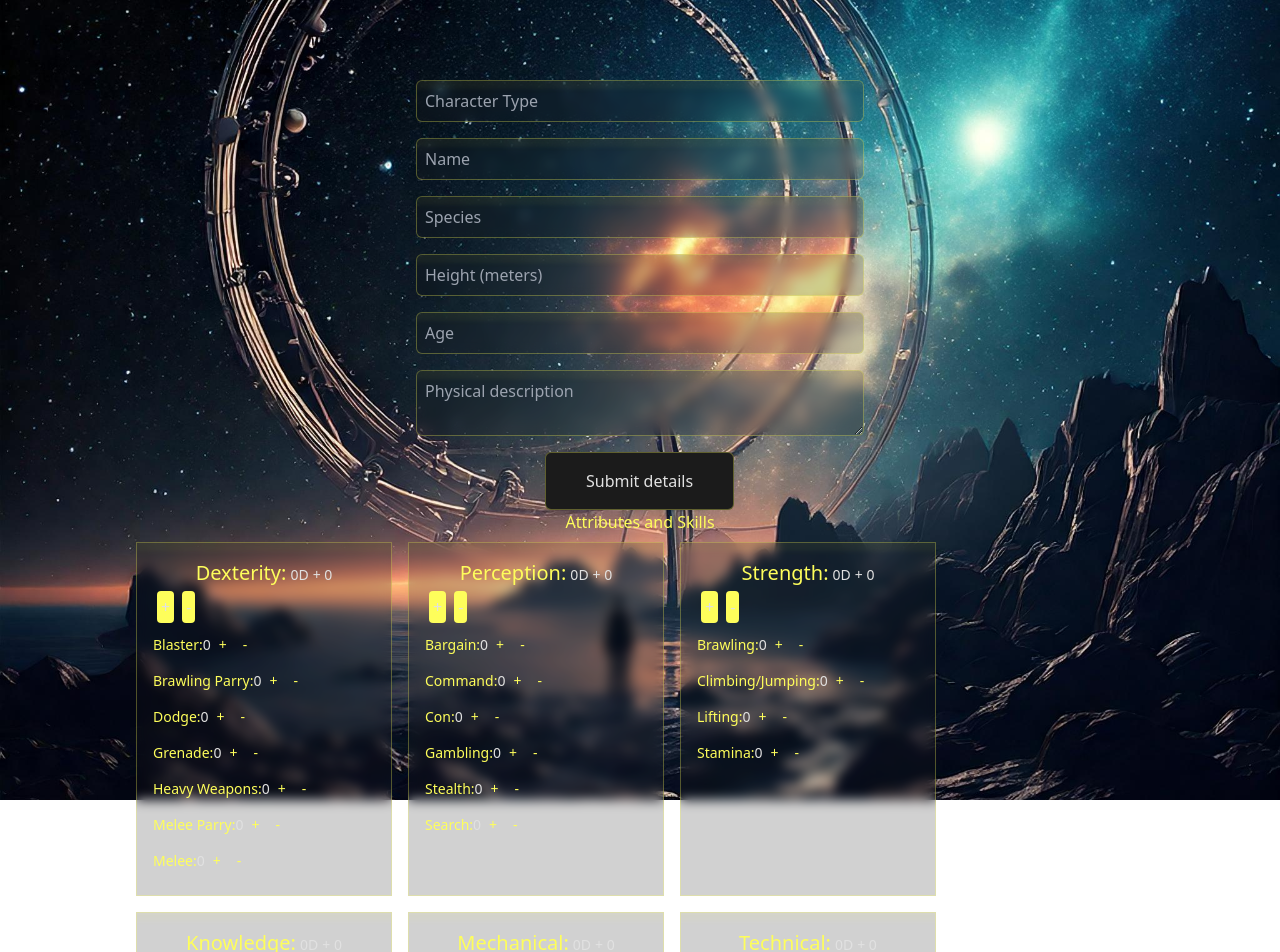
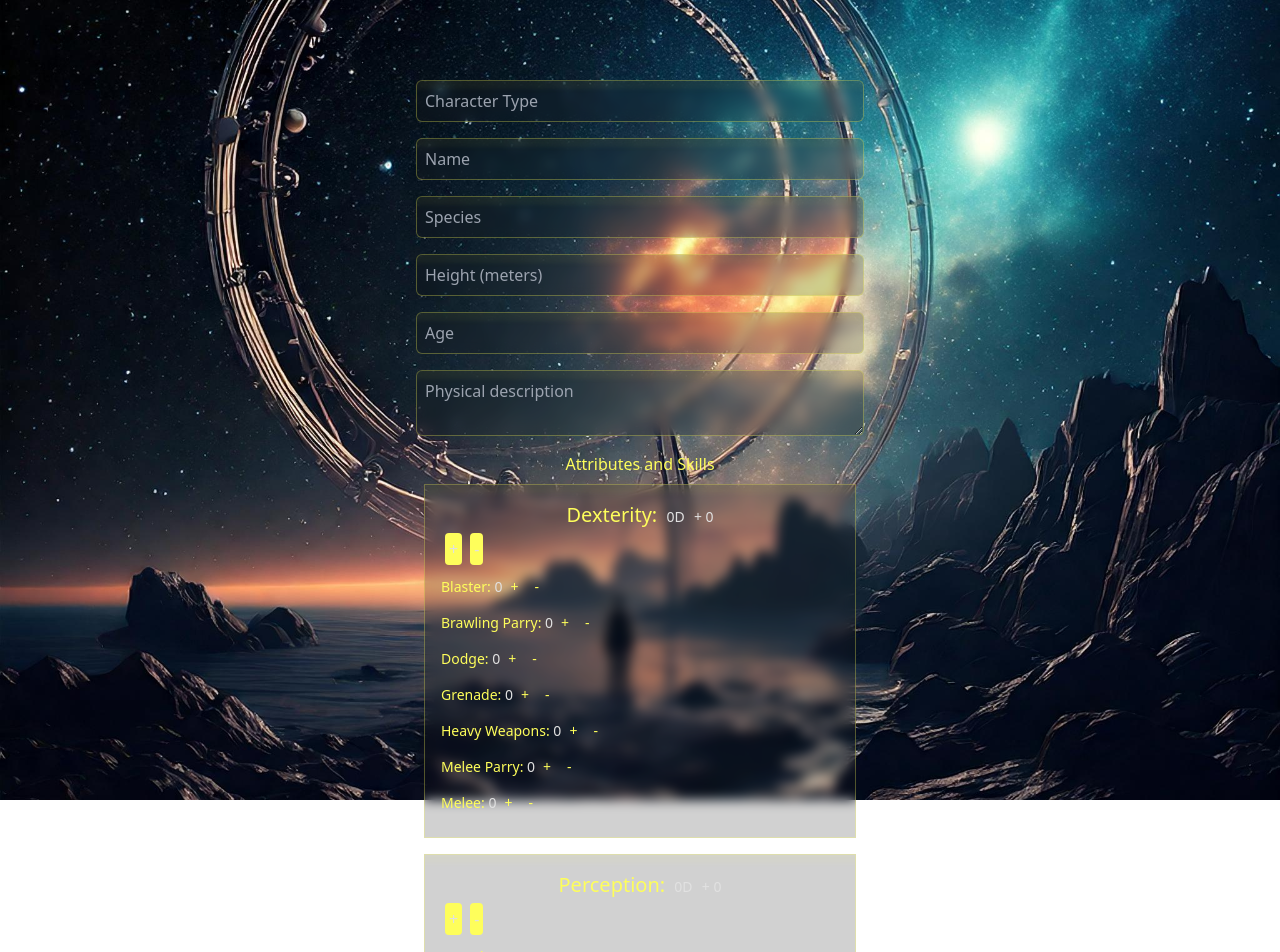
Before and after one commit to LujanSolo/sw-d6-next, a Next.js app: page /character in a window 1280 px wide. Shown: the top 952 px of the page. Built offline with nearby package versions, Linux system fonts and the light colour scheme.

Commit message:
reworked attrSkills and form.jsx so that attrSkills details are included in the form submission

```diff
--- a/src/app/(sub pages)/character/page.js
+++ b/src/app/(sub pages)/character/page.js
@@ -8,7 +8,7 @@ export default function Character() {
     <>
       <Image priority sizes="100vw" src={bg} alt='background image' className="-z-50 fixed w-full h-full object-cover object-center inset-0" />
       <Form />
-      <AttrSkills />
+      {/* <AttrSkills /> */}
     </>
   )
 }
--- a/src/app/data.js
+++ b/src/app/data.js
@@ -6,13 +6,85 @@ export const BtnList = [
 
 export const AttrBlock = [
   {
-    dexterity: {
-      name: "dexterity",
-      skills: ["blaster", "brawling parry", "dodge", "grenade", "heavy weapons", "melee parry", "melee"]
-    },
-    perception: {
-      name: "perception",
-      skills: ["bargain", "command", "con", "gambling", "stealth", "search"]
-    }
+    name: "dexterity",
+    value: 0,
+    bonus: 0,
+    skills: [
+      { name: "blaster", value: 0, bonus: 0, },
+      { name: "brawling parry", value: 0, bonus: 0, },
+      { name: "dodge", value: 0, bonus: 0, },
+      { name: "grenade", value: 0, bonus: 0, },
+      { name: "heavy weapons", value: 0, bonus: 0, },
+      { name: "melee parry", value: 0, bonus: 0, },
+      { name: "melee", value: 0, bonus: 0, }
+    ]
+  },
+  {
+    name: "perception",
+    value: 0,
+    bonus: 0,
+    skills: [
+      { name: "bargain", value: 0, bonus: 0, },
+      { name: "command", value: 0, bonus: 0, },
+      { name: "con", value: 0, bonus: 0, },
+      { name: "gambling", value: 0, bonus: 0, },
+      { name: "stealth", value: 0, bonus: 0, },
+      { name: "search", value: 0, bonus: 0, }
+    ]
+  },
+  {
+    name: "strength",
+    value: 0,
+    bonus: 0,
+    skills: [
+      { name: "brawling", value: 0, bonus: 0, },
+      { name: "climbing/jumping", value: 0, bonus: 0, },
+      { name: "lifting", value: 0, bonus: 0, },
+      { name: "stamina", value: 0, bonus: 0, }
+    ]
+  },
+  {
+    name: "knowledge",
+    value: 0,
+    bonus: 0,
+    skills: [
+      { name: "alien species", value: 0, bonus: 0, },
+      { name: "cultures", value: 0, bonus: 0, },
+      { name: "intimidation", value: 0, bonus: 0, },
+      { name: "languages", value: 0, bonus: 0, },
+      { name: "planetary systems", value: 0, bonus: 0, },
+      { name: "streetwise", value: 0, bonus: 0, },
+      { name: "survival", value: 0, bonus: 0, },
+      { name: "value", value: 0, bonus: 0, }
+    ]
+  },
+  {
+    name: "mechanical",
+    value: 0,
+    bonus: 0,
+    skills: [
+      { name: "astrogation", value: 0, bonus: 0, },
+      { name: "beast riding", value: 0, bonus: 0, },
+      { name: "communications", value: 0, bonus: 0, },
+      { name: "repulsorlift operation", value: 0, bonus: 0, },
+      { name: "space transports", value: 0, bonus: 0, },
+      { name: "starship gunnery", value: 0, bonus: 0, },
+      { name: "starship shields", value: 0, bonus: 0, },
+      { name: "swoop operation", value: 0, bonus: 0, },
+    ]
+  },
+  {
+    name: "technical",
+    value: 0,
+    bonus: 0,
+    skills: [
+      { name: "computer programming/repair", value: 0, bonus: 0, },
+      { name: "demolitions", value: 0, bonus: 0, },
+      { name: "droid programming/repair", value: 0, bonus: 0, },
+      { name: "first aid", value: 0, bonus: 0, },
+      { name: "security", value: 0, bonus: 0, },
+      { name: "space transports repair", value: 0, bonus: 0, },
+      { name: "starship weapon repair", value: 0, bonus: 0, }
+    ]
   }
 ];
--- a/src/components/character/AttrSkills.jsx
+++ b/src/components/character/AttrSkills.jsx
@@ -1,108 +1,211 @@
 "use client";
 import React, { useState } from 'react';
+import { AttrBlock } from '../../app/data';
 
-const AttrBlock = [
-  {
-    name: "dexterity",
-    value: 0,
-    bonus: 0,
-    skills: [
-      { name: "blaster", value: 0, bonus: 0, },
-      { name: "brawling parry", value: 0, bonus: 0, },
-      { name: "dodge", value: 0, bonus: 0, },
-      { name: "grenade", value: 0, bonus: 0, },
-      { name: "heavy weapons", value: 0, bonus: 0, },
-      { name: "melee parry", value: 0, bonus: 0, },
-      { name: "melee", value: 0, bonus: 0, }
-    ]
-  },
-  {
-    name: "perception",
-    value: 0,
-    bonus: 0,
-    skills: [
-      { name: "bargain", value: 0, bonus: 0, },
-      { name: "command", value: 0, bonus: 0, },
-      { name: "con", value: 0, bonus: 0, },
-      { name: "gambling", value: 0, bonus: 0, },
-      { name: "stealth", value: 0, bonus: 0, },
-      { name: "search", value: 0, bonus: 0, }
-    ]
-  },
-  {
-    name: "strength",
-    value: 0,
-    bonus: 0,
-    skills: [
-      { name: "brawling", value: 0, bonus: 0, },
-      { name: "climbing/jumping", value: 0, bonus: 0, },
-      { name: "lifting", value: 0, bonus: 0, },
-      { name: "stamina", value: 0, bonus: 0, }
-    ]
-  },
-  {
-    name: "knowledge",
-    value: 0,
-    bonus: 0,
-    skills: [
-      { name: "alien species", value: 0, bonus: 0, },
-      { name: "cultures", value: 0, bonus: 0, },
-      { name: "intimidation", value: 0, bonus: 0, },
-      { name: "languages", value: 0, bonus: 0, },
-      { name: "planetary systems", value: 0, bonus: 0, },
-      { name: "streetwise", value: 0, bonus: 0, },
-      { name: "survival", value: 0, bonus: 0, },
-      { name: "value", value: 0, bonus: 0, }
-    ]
-  },
-  {
-    name: "mechanical",
-    value: 0,
-    bonus: 0,
-    skills: [
-      { name: "astrogation", value: 0, bonus: 0, },
-      { name: "beast riding", value: 0, bonus: 0, },
-      { name: "communications", value: 0, bonus: 0, },
-      { name: "repulsorlift operation", value: 0, bonus: 0, },
-      { name: "space transports", value: 0, bonus: 0, },
-      { name: "starship gunnery", value: 0, bonus: 0, },
-      { name: "starship shields", value: 0, bonus: 0, },
-      { name: "swoop operation", value: 0, bonus: 0, },
-    ]
-  },
-  {
-    name: "technical",
-    value: 0,
-    bonus: 0,
-    skills: [
-      { name: "computer programming/repair", value: 0, bonus: 0, },
-      { name: "demolitions", value: 0, bonus: 0, },
-      { name: "droid programming/repair", value: 0, bonus: 0, },
-      { name: "first aid", value: 0, bonus: 0, },
-      { name: "security", value: 0, bonus: 0, },
-      { name: "space transports repair", value: 0, bonus: 0, },
-      { name: "starship weapon repair", value: 0, bonus: 0, }
-    ]
-  }
-]
+// const AttrBlock = [
+//   {
+//     name: "dexterity",
+//     value: 0,
+//     bonus: 0,
+//     skills: [
+//       { name: "blaster", value: 0, bonus: 0, },
+//       { name: "brawling parry", value: 0, bonus: 0, },
+//       { name: "dodge", value: 0, bonus: 0, },
+//       { name: "grenade", value: 0, bonus: 0, },
+//       { name: "heavy weapons", value: 0, bonus: 0, },
+//       { name: "melee parry", value: 0, bonus: 0, },
+//       { name: "melee", value: 0, bonus: 0, }
+//     ]
+//   },
+//   {
+//     name: "perception",
+//     value: 0,
+//     bonus: 0,
+//     skills: [
+//       { name: "bargain", value: 0, bonus: 0, },
+//       { name: "command", value: 0, bonus: 0, },
+//       { name: "con", value: 0, bonus: 0, },
+//       { name: "gambling", value: 0, bonus: 0, },
+//       { name: "stealth", value: 0, bonus: 0, },
+//       { name: "search", value: 0, bonus: 0, }
+//     ]
+//   },
+//   {
+//     name: "strength",
+//     value: 0,
+//     bonus: 0,
+//     skills: [
+//       { name: "brawling", value: 0, bonus: 0, },
+//       { name: "climbing/jumping", value: 0, bonus: 0, },
+//       { name: "lifting", value: 0, bonus: 0, },
+//       { name: "stamina", value: 0, bonus: 0, }
+//     ]
+//   },
+//   {
+//     name: "knowledge",
+//     value: 0,
+//     bonus: 0,
+//     skills: [
+//       { name: "alien species", value: 0, bonus: 0, },
+//       { name: "cultures", value: 0, bonus: 0, },
+//       { name: "intimidation", value: 0, bonus: 0, },
+//       { name: "languages", value: 0, bonus: 0, },
+//       { name: "planetary systems", value: 0, bonus: 0, },
+//       { name: "streetwise", value: 0, bonus: 0, },
+//       { name: "survival", value: 0, bonus: 0, },
+//       { name: "value", value: 0, bonus: 0, }
+//     ]
+//   },
+//   {
+//     name: "mechanical",
+//     value: 0,
+//     bonus: 0,
+//     skills: [
+//       { name: "astrogation", value: 0, bonus: 0, },
+//       { name: "beast riding", value: 0, bonus: 0, },
+//       { name: "communications", value: 0, bonus: 0, },
+//       { name: "repulsorlift operation", value: 0, bonus: 0, },
+//       { name: "space transports", value: 0, bonus: 0, },
+//       { name: "starship gunnery", value: 0, bonus: 0, },
+//       { name: "starship shields", value: 0, bonus: 0, },
+//       { name: "swoop operation", value: 0, bonus: 0, },
+//     ]
+//   },
+//   {
+//     name: "technical",
+//     value: 0,
+//     bonus: 0,
+//     skills: [
+//       { name: "computer programming/repair", value: 0, bonus: 0, },
+//       { name: "demolitions", value: 0, bonus: 0, },
+//       { name: "droid programming/repair", value: 0, bonus: 0, },
+//       { name: "first aid", value: 0, bonus: 0, },
+//       { name: "security", value: 0, bonus: 0, },
+//       { name: "space transports repair", value: 0, bonus: 0, },
+//       { name: "starship weapon repair", value: 0, bonus: 0, }
+//     ]
+//   }
+// ]
 
-const AttrSkills = () => {
+// const AttrSkills = () => {
 
-  let [attrPoints, setAttrPoints] = useState(18);
-  const [attributes, setAttributes] = useState(AttrBlock);
+//   let [attrPoints, setAttrPoints] = useState(18);
+//   const [attributes, setAttributes] = useState(AttrBlock);
 
-  let [skillPoints, setSkillPoints] = useState(7);
+//   let [skillPoints, setSkillPoints] = useState(7);
+
+//   const updateAttributeValue = (index, action) => {
+//     let newAttributes = [...attributes];
+//     if (action === 'attr-add') {
+//       if (attrPoints > 0 && newAttributes[index].value < 6) {
+//         newAttributes[index].value++;
+//         setAttrPoints(prevPoints => prevPoints - 1);  // Update attrPoints immutably
+//         setAttributes(newAttributes);
+//         newAttributes[index].skills.forEach(skill => {
+//           skill.value = newAttributes[index].value;
+//         })
+//       }
+//     } else if (action === 'attr-minus') {
+//       if (newAttributes[index].value > 0 && attrPoints < 18) {
+//         newAttributes[index].value--;
+//         setAttrPoints(prevPoints => prevPoints + 1);
+//         setAttributes(newAttributes);
+//         newAttributes[index].skills.forEach(skill => {
+//           skill.value = newAttributes[index].value;
+//         })
+//       }
+//     };
+//   };
+
+//   const updateSkillValue = (attrIndex, skillIndex, action) => {
+//     let newAttributes = [...attributes];
+//     const skill = newAttributes[attrIndex].skills[skillIndex];
+//     if (action === 'skill-add') {
+//       if (
+//         skillPoints > 0 &&
+//         skill.bonus <= 2
+//       ) {
+//         skill.bonus++;
+//         setSkillPoints(prevPoints => prevPoints - 1);  // Update attrPoints immutably
+//         setAttributes(newAttributes);
+//       }
+//     } else if (action === 'skill-minus') {
+//       if (
+//         skill.bonus > 0 && skillPoints < 7
+//       ) {
+//         skill.bonus--;
+//         setSkillPoints(prevPoints => prevPoints + 1);
+//         setAttributes(newAttributes);
+//       }
+//     };
+//   };
+
+//   return (
+//     <div className="w-full flex flex-col items-center justify-center">
+//       <h1 className="text-accent">Attributes and Skills</h1>
+//       <div className="flex flex-wrap">
+//         {AttrBlock.map((attr, index) => (
+//           <div key={index} className="w-full custom-bg-alt p-4 m-2">
+//             <h2 className="text-xl text-accent text-center capitalize">
+//               {attr.name}:
+//               <span id="attr" className="text-sm text-foreground px-1">
+//                 {attr.value}D
+//               </span>
+//               <span id="bonus" className="text-sm text-foreground ">
+//                 + {attr.bonus}
+//               </span>
+//             </h2>
+//             <button className="bg-accent text-foreground p-1 m-1 rounded" onClick={() => updateAttributeValue(index, 'attr-add')}>+</button>
+//             <button className="bg-accent text-foreground p-1 m-1 rounded" onClick={() => updateAttributeValue(index, 'attr-minus')}>-</button>
+//             <ul>
+//               {attr.skills.map((skill, skillIndex) => (
+//                 <li key={skillIndex} className="text-sm text-accent capitalize">
+//                   {skill.name}:
+//                   <span className="text-sm text-foreground">
+//                     {attr.value + skill.bonus}
+//                   </span>
+//                   <span>
+//                     <button
+//                       className="p-1 m-1 rounded"
+//                       onClick={() => updateSkillValue(index, skillIndex, 'skill-add')}
+//                     >
+//                       +
+//                     </button>
+//                   </span>
+//                   <span>
+//                     <button
+//                       className="p-1 m-1 rounded"
+//                       onClick={() => updateSkillValue(index, skillIndex, 'skill-minus')}
+//                     >
+//                       -
+//                     </button>
+//                   </span>
+//                 </li>
+//               ))}
+//             </ul>
+
+//           </div>
+//         ))}
+//       </div>
+//     </div>
+//   );
+// }
+
+
+// export default AttrSkills;
+
+const AttrSkills = ({ attributes, setAttributes, attrPoints, setAttrPoints, skillPoints, setSkillPoints }) => {
 
   const updateAttributeValue = (index, action) => {
-    let newAttributes = [...attributes];
+    const newAttributes = [...attributes];
     if (action === 'attr-add') {
       if (attrPoints > 0 && newAttributes[index].value < 6) {
         newAttributes[index].value++;
-        setAttrPoints(prevPoints => prevPoints - 1);  // Update attrPoints immutably
+        setAttrPoints(prevPoints => prevPoints - 1);
         setAttributes(newAttributes);
         newAttributes[index].skills.forEach(skill => {
           skill.value = newAttributes[index].value;
-        })
+        });
       }
     } else if (action === 'attr-minus') {
       if (newAttributes[index].value > 0 && attrPoints < 18) {
@@ -111,84 +214,54 @@ const AttrSkills = () => {
         setAttributes(newAttributes);
         newAttributes[index].skills.forEach(skill => {
           skill.value = newAttributes[index].value;
-        })
+        });
       }
-    };
+    }
   };
 
   const updateSkillValue = (attrIndex, skillIndex, action) => {
-    let newAttributes = [...attributes];
+    const newAttributes = [...attributes];
     const skill = newAttributes[attrIndex].skills[skillIndex];
-
     if (action === 'skill-add') {
-      if (
-        skillPoints > 0 &&
-        skill.bonus < 2
-      ) {
+      if (skillPoints > 0 && skill.bonus <= 2) {
         skill.bonus++;
-        setSkillPoints(prevPoints => prevPoints - 1);  // Update attrPoints immutably
+        setSkillPoints(prevPoints => prevPoints - 1);
         setAttributes(newAttributes);
       }
     } else if (action === 'skill-minus') {
-      if (
-        skill.bonus > 0 && skillPoints < 7
-      ) {
+      if (skill.bonus > 0 && skillPoints < 7) {
         skill.bonus--;
         setSkillPoints(prevPoints => prevPoints + 1);
         setAttributes(newAttributes);
       }
-    };
+    }
   };
 
   return (
     <div className="w-full flex flex-col items-center justify-center">
       <h1 className="text-accent">Attributes and Skills</h1>
       <div className="flex flex-wrap">
-        {AttrBlock.map((attr, index) => (
-          <div key={index} className="w-full sm:w-1/2 md:w-1/3 lg:w-1/4 custom-bg-alt p-4 m-2">
+        {attributes.map((attr, index) => (
+          <div key={index} className="w-full custom-bg-alt p-4 m-2">
             <h2 className="text-xl text-accent text-center capitalize">
-              {attr.name}:
-              <span id="attr" className="text-sm text-foreground px-1">
-                {attr.value}D
-              </span>
-              <span id="bonus" className="text-sm text-foreground ">
-                + {attr.bonus}
-              </span>
+              {attr.name}: <span className="text-sm text-foreground px-1">{attr.value}D</span> <span className="text-sm text-foreground">+ {attr.bonus}</span>
             </h2>
             <button className="bg-accent text-foreground p-1 m-1 rounded" onClick={() => updateAttributeValue(index, 'attr-add')}>+</button>
             <button className="bg-accent text-foreground p-1 m-1 rounded" onClick={() => updateAttributeValue(index, 'attr-minus')}>-</button>
             <ul>
               {attr.skills.map((skill, skillIndex) => (
                 <li key={skillIndex} className="text-sm text-accent capitalize">
-                  {skill.name}:
-                  <span className="text-sm text-foreground">
-                    {attr.value + skill.bonus}
-                  </span>
-                  <span>
-                    <button
-                      className="p-1 m-1 rounded"
-                      onClick={() => updateSkillValue(index, skillIndex, 'skill-add')}
-                    >
-                      +
-                    </button>
-                  </span>
-                  <span>
-                    <button
-                      className="p-1 m-1 rounded"
-                      onClick={() => updateSkillValue(index, skillIndex, 'skill-minus')}
-                    >
-                      -
-                    </button>
-                  </span>
+                  {skill.name}: <span className="text-sm text-foreground">{attr.value + skill.bonus}</span>
+                  <button className="p-1 m-1 rounded" onClick={() => updateSkillValue(index, skillIndex, 'skill-add')}>+</button>
+                  <button className="p-1 m-1 rounded" onClick={() => updateSkillValue(index, skillIndex, 'skill-minus')}>-</button>
                 </li>
               ))}
             </ul>
-
           </div>
         ))}
       </div>
     </div>
   );
-}
+};
 
 export default AttrSkills;
--- a/src/components/character/Form.jsx
+++ b/src/components/character/Form.jsx
@@ -1,8 +1,10 @@
 "use client";
-import React from 'react';
+import React, { useState } from 'react';
 import { useForm } from 'react-hook-form';
 import { Toaster, toast } from 'sonner';
 import { motion } from 'framer-motion';
+import AttrSkills from './AttrSkills';
+import { AttrBlock } from '../../app/data';
 
 const item = {
   hidden: { scale: 0 },
@@ -20,23 +22,19 @@ const container = {
   }
 };
 
-//       <input type="text" placeholder="Species" {...register("Species", {required: true})} />
-//       <input type="number" placeholder="Height (meters)" {...register("Height (meters)", {required: true})} />
-//       <input type="number" placeholder="Age" {...register("Age", {required: true, max: 900, min: 5})} />
-//       <textarea {...register("Physical Description", {required: true, min: 10})} />
+export default function Form() {
 
-//       <input type="submit" />
-//     </form>
-//   );
-// }
+  const { register, handleSubmit, reset, formState: { errors } } = useForm();
+  let [attrPoints, setAttrPoints] = useState(18);
+  const [attributes, setAttributes] = useState(AttrBlock);
+  let [skillPoints, setSkillPoints] = useState(7);
 
-export default function Form() {
-  const { register, handleSubmit, reset, formState: { errors } } = useForm();
-
-
-
-  const onSubmit = () => {
-    console.log('submitted');
+  const onSubmit = (data) => {
+    const formData = {
+      ...data,
+      attributes,
+    }
+    console.log('submitted', formData);
   };
 
   return (
@@ -46,7 +44,6 @@ export default function Form() {
         variants={container}
         initial='hidden'
         animate='show'
-
         onSubmit={handleSubmit(onSubmit)}
         className="max-w-md w-full flex flex-col items-center justify-center space-y-4"
       >
@@ -89,7 +86,7 @@ export default function Form() {
         }
         <motion.input
           variants={item}
-          type="number"
+          type="flaot"
           placeholder="Height (meters)" {...register("height", { required: true })}
           className="w-full p-2 rounded-md shadow-lg text-foreground focus:outline-none focus:ring-2 focus:ring-accent/50 custom-bg-alt"
         />
@@ -125,6 +122,15 @@ export default function Form() {
           errors.message && <span className="inline-block self-start text-accent">{errors.description.message}</span>
         }
 
+        <AttrSkills
+          attributes={attributes}
+          setAttributes={setAttributes}
+          attrPoints={attrPoints}
+          setAttrPoints={setAttrPoints}
+          skillPoints={skillPoints}
+          setSkillPoints={setSkillPoints}
+        />
+
         <motion.input variants={item} type="submit" value="Submit details"
           className='px-10 py-4 rounded-md shadow-lg bg-background border border-accent/30 border-solid hover:shadow-glass-sm backdrop-blur-sm text-foreground focus:outline-none focus:ring-2 focus:ring-accent/50 cursor-pointer'
         />
```
Lines whose indentation alone changed are shown as unchanged.
